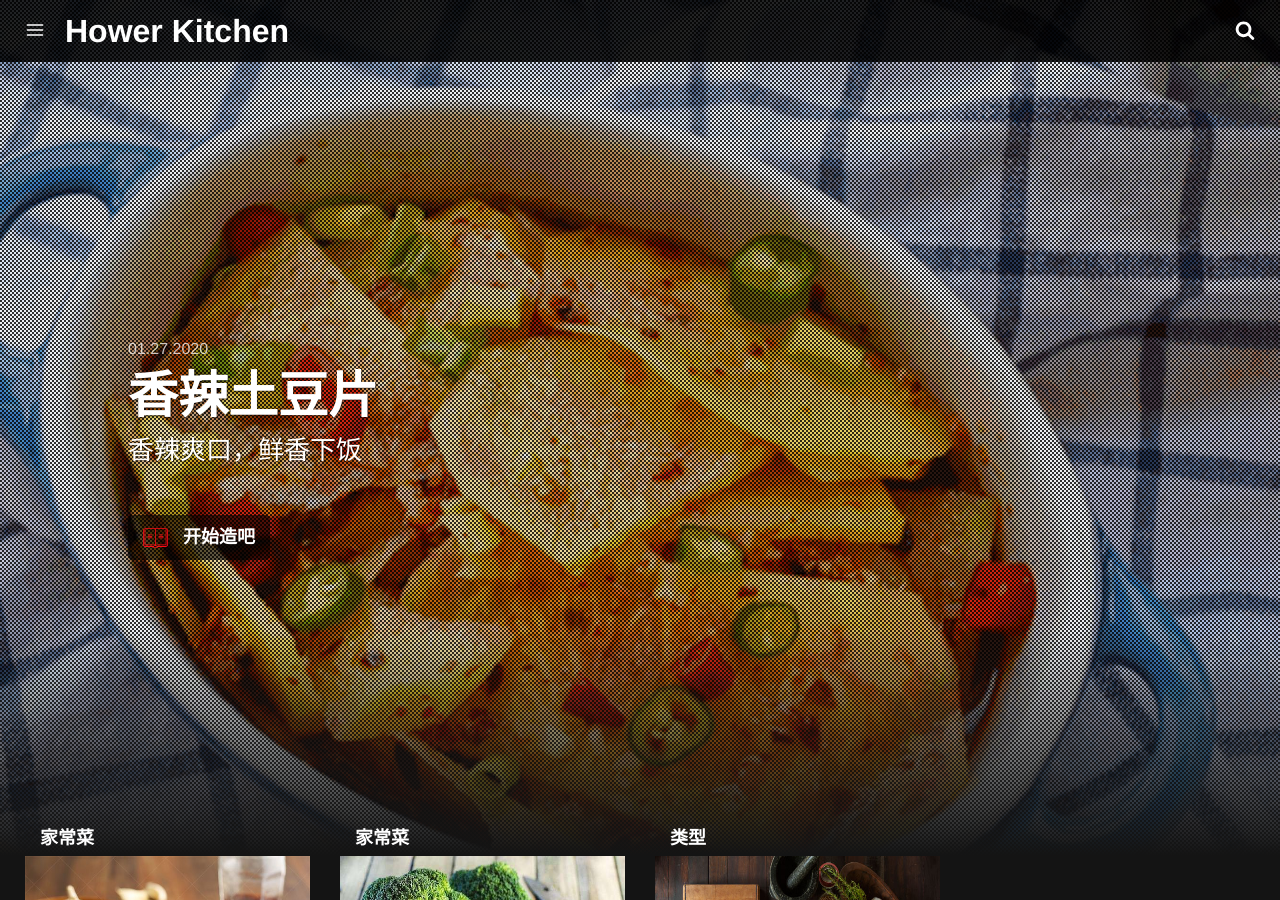
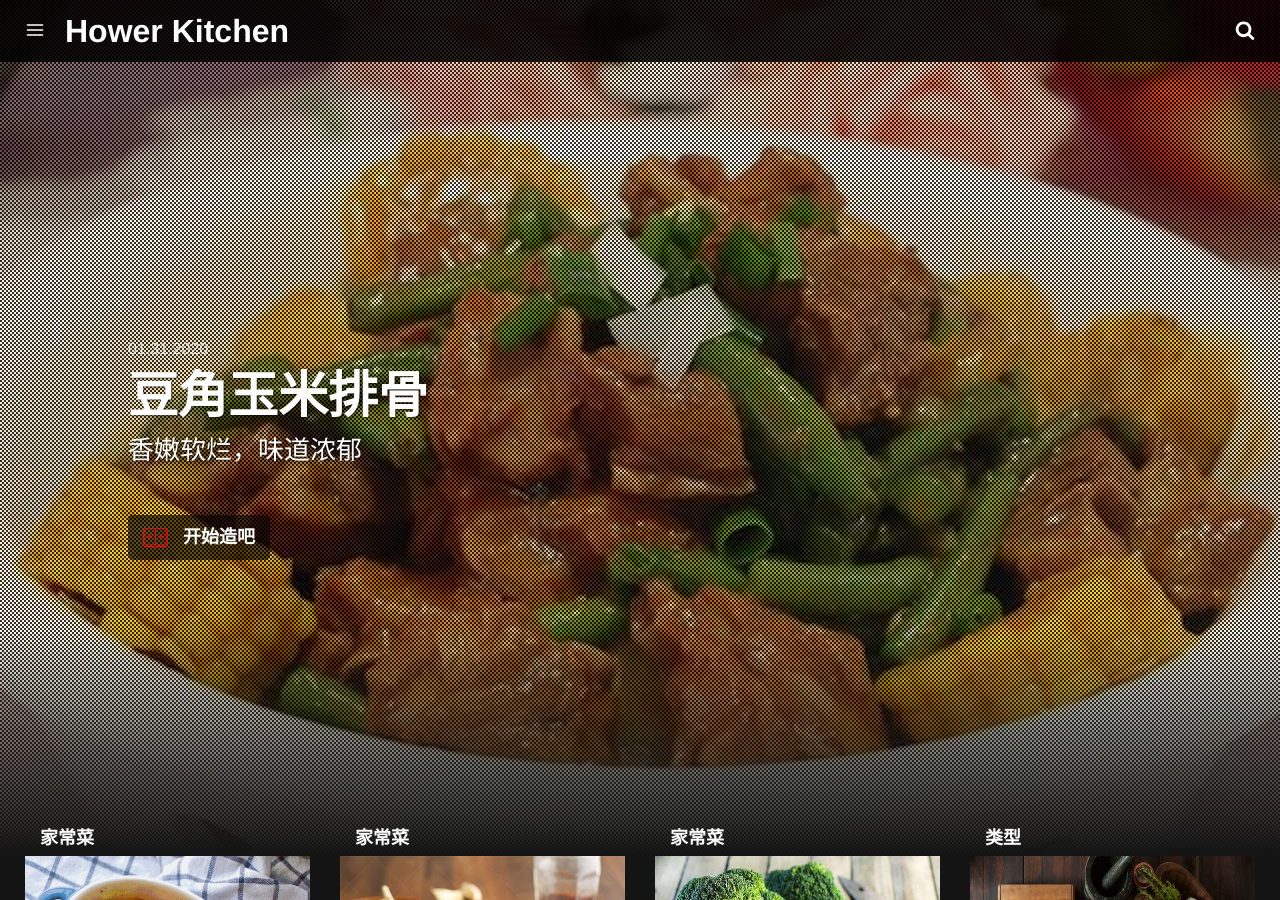
Before and after one commit to whatwhyhow7/cook, a Jekyll site: the page built from index.html, in a window 1280 px wide and 900 px high. Built offline with Jekyll 4.4.1, drawn with Linux system fonts in a browser that asks for light colours; some of the changed lines change nothing that is shown; some of the changed text lies outside the part shown.

Commit message:
feat: add 豆角玉米排骨

```diff
--- /dev/null
+++ b/_posts/2020-01-31-豆角玉米排骨.md
@@ -0,0 +1,18 @@
+---
+layout: post
+date: 2020-01-31
+title: 豆角玉米排骨
+subtitle: 香嫩软烂，味道浓郁
+category: 家常菜
+tags:
+  - 汤炖
+  - 荤素
+---
+
+# 步骤
+
+1. 排骨冷水下锅，加葱、姜、料酒焯出血沫
+2. 锅中加油、葱、蒜、姜、八角、黄豆酱炒香
+3. 加入豆角翻炒均匀
+4. 加入土豆、玉米、排骨和适量清水
+5. 3勺生抽、2勺耗油、1勺老抽，大火烧开、中火炖熟、大火收汤
```
Also changed, not shown: _posts/2020-01-24-蒜香排骨.md (+1 -1 lines), _posts/2020-01-27-香辣土豆片.md (+1 -1 lines), assets/img/豆角玉米排骨/0.jpg (added).
